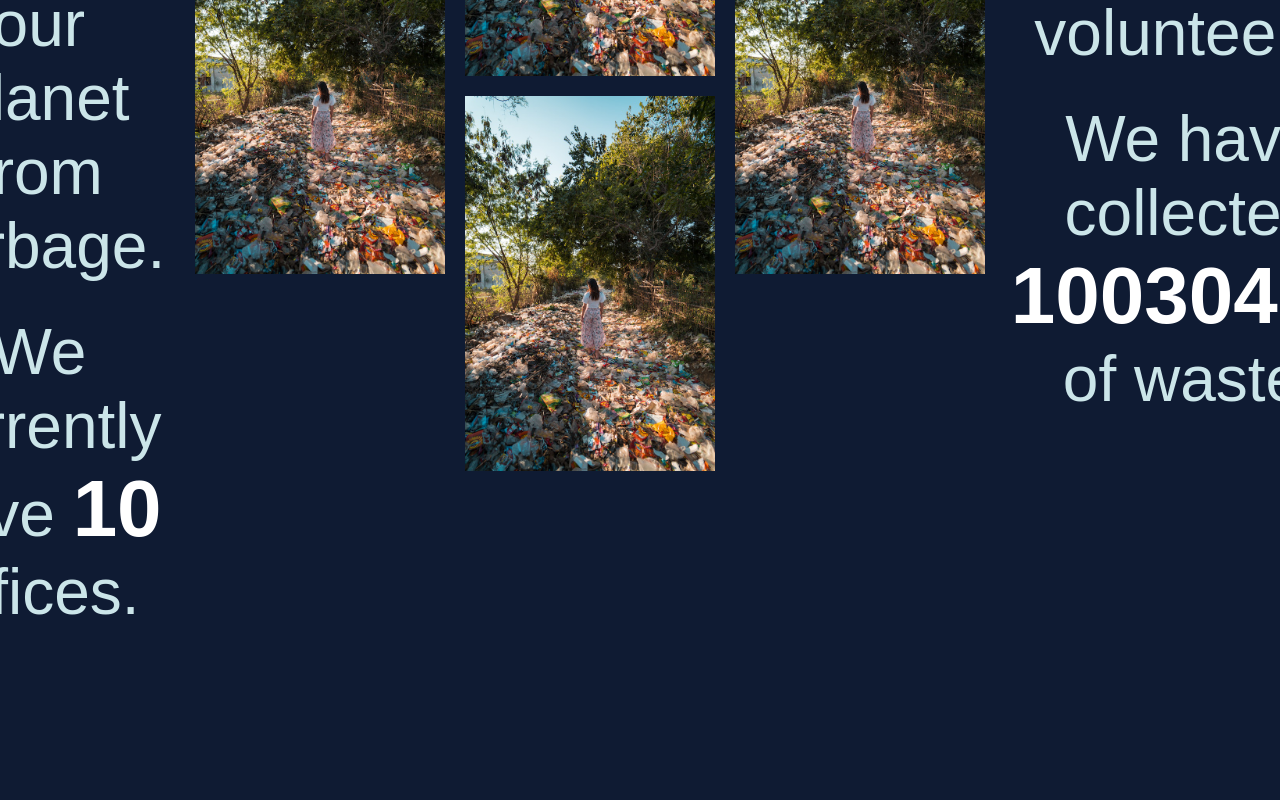
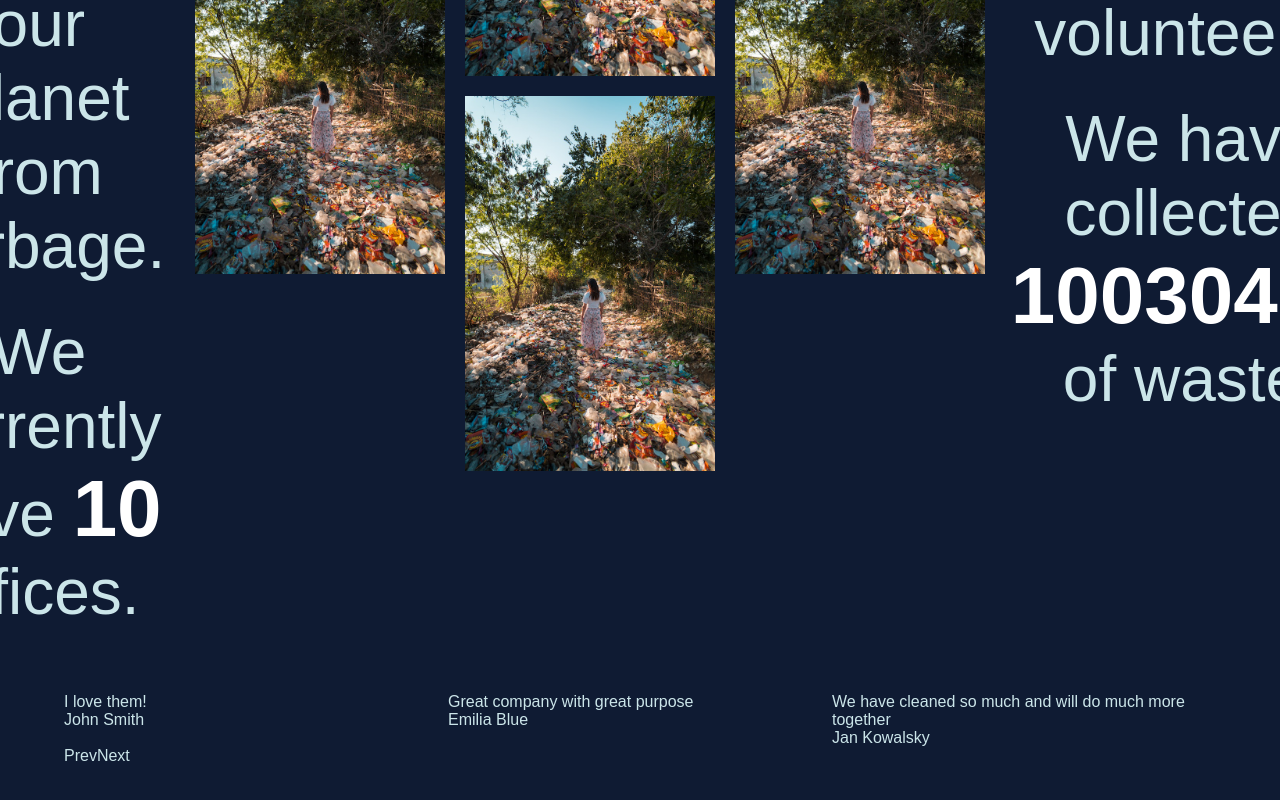
Before and after one commit to jagodakubicka/the-ocean-cleanup-page, a React (Vite) app: page / in a window 1280 px wide. Shown: the part 1588-2388 px from the top of the page. Before the commit the page ends 2281 px from the top, so only its background shows below. Built offline with nearby package versions, Linux system fonts and the light colour scheme.

Commit message:
slider settings

```diff
--- a/src/App.tsx
+++ b/src/App.tsx
@@ -18,7 +18,7 @@ const handleMenuVisible = () => {
     <>
      <MouseCursor/>
     <Navigation handleMenuVisible ={handleMenuVisible} menuVisible={menuVisible}/>
-    <NavigationMenu menuVisible={menuVisible}/>
+    <NavigationMenu handleMenuVisible ={handleMenuVisible} menuVisible={menuVisible}/>
       <Routes>
         <Route path="/quiz" element={<LandingPage/>} />
         <Route path="/" element={<MainPage/>} />
--- a/src/components/NavigationMenu.tsx
+++ b/src/components/NavigationMenu.tsx
@@ -2,16 +2,16 @@
 import { useState } from 'react'
 import {Link} from 'react-router-dom'
 
-export const NavigationMenu = ({menuVisible}:any) => {
+export const NavigationMenu = ({handleMenuVisible, menuVisible}:any) => {
 
 
  return(
   <>
       {menuVisible &&
        <div className='navbar__links'>
-        <Link className='navbar__link' to="/">Home</Link>
-        <Link className='navbar__link' to="/quiz">Quiz</Link>
-        <Link className='navbar__link' to="/">Join us</Link>
+        <Link onClick={()=> handleMenuVisible()} className='navbar__link' to="/">Home</Link>
+        <Link onClick={()=> handleMenuVisible()} className='navbar__link' to="/quiz">Quiz</Link>
+        <Link onClick={()=> handleMenuVisible()} className='navbar__link' to="/">Join us</Link>
       </div>
       }
   </>
--- /dev/null
+++ b/src/components/Slider.tsx
@@ -0,0 +1,12 @@
+import { SliderComponent } from "../hooks/SliderComponent"
+
+ const testimonials = [{text:'I love them!', author: 'John Smith'}, {text:'Great company with great purpose', author: 'Emilia Blue'},{text:'We have cleaned so much and will do much more together', author: 'Jan Kowalsky'}]
+
+export const Slider = () => {
+
+ return(
+  <div style={{maxWidth:'90vw', width:'100%', height:'500px', margin:'0 auto'}}>
+  <SliderComponent sliderData = {testimonials} />
+  </div>
+ )
+}
--- /dev/null
+++ b/src/hooks/SliderComponent.tsx
@@ -0,0 +1,42 @@
+import { useState } from "react";
+import { TestimonialsData } from "../types/Types"
+
+interface SliderDataProps  {
+ sliderData: TestimonialsData[];
+}
+
+export const SliderComponent =({sliderData}:SliderDataProps) => {
+
+ const [slideIndex, setSlideIndex] = useState(0);
+
+ function showPrevSlide(){
+  setSlideIndex(index => {
+   if (index === sliderData.length -1) return 0
+   return index - 1
+  })
+ }
+
+ function showNextSlide(){
+  setSlideIndex(index => {
+   if (index === 0) return sliderData.length + 1
+   return index + 1
+  })
+ }
+
+ return(
+  <div style={{width:'100%'}}>
+   <div style={{width:'100%', height:'100%', overflow:'hidden', display:'flex'}}>
+    {sliderData.map(({text, author}, index)=> {
+    return(
+     <div key={index} aria-hidden={slideIndex !== index} style={{translate:`${-100*slideIndex}%`, width:'100%'}}>
+      <p>{text}</p>
+      <p>{author}</p>
+     </div>
+    )
+   })}
+   </div>
+   <button onClick={showPrevSlide}>Prev</button>
+   <button onClick={showNextSlide}>Next</button>
+  </div>
+ )
+}
--- a/src/pages/mainPage.tsx
+++ b/src/pages/mainPage.tsx
@@ -2,15 +2,16 @@
 import { Header } from '../components/Header'
 import { AboutUsSection } from '../components/AboutUsSection'
 import gsap from 'gsap'
+import { Slider } from '../components/Slider'
 
 export const MainPage = () => {
 
    return(
     <>
     <div>
-
      <Header/>
      <AboutUsSection/>
+     <Slider/>
     </div>
     </>
 
--- a/src/styles/App.scss
+++ b/src/styles/App.scss
@@ -115,3 +115,6 @@ a{
     position: fixed;
     z-index: 999;
 }
+button{
+  all:unset;
+}
--- /dev/null
+++ b/src/types/Types.tsx
@@ -0,0 +1,4 @@
+export interface TestimonialsData {
+ text: string;
+ author:string;
+}
```
Also changed, not shown: src/assets/images/homePage/plastic-bottle.jpg (added).
